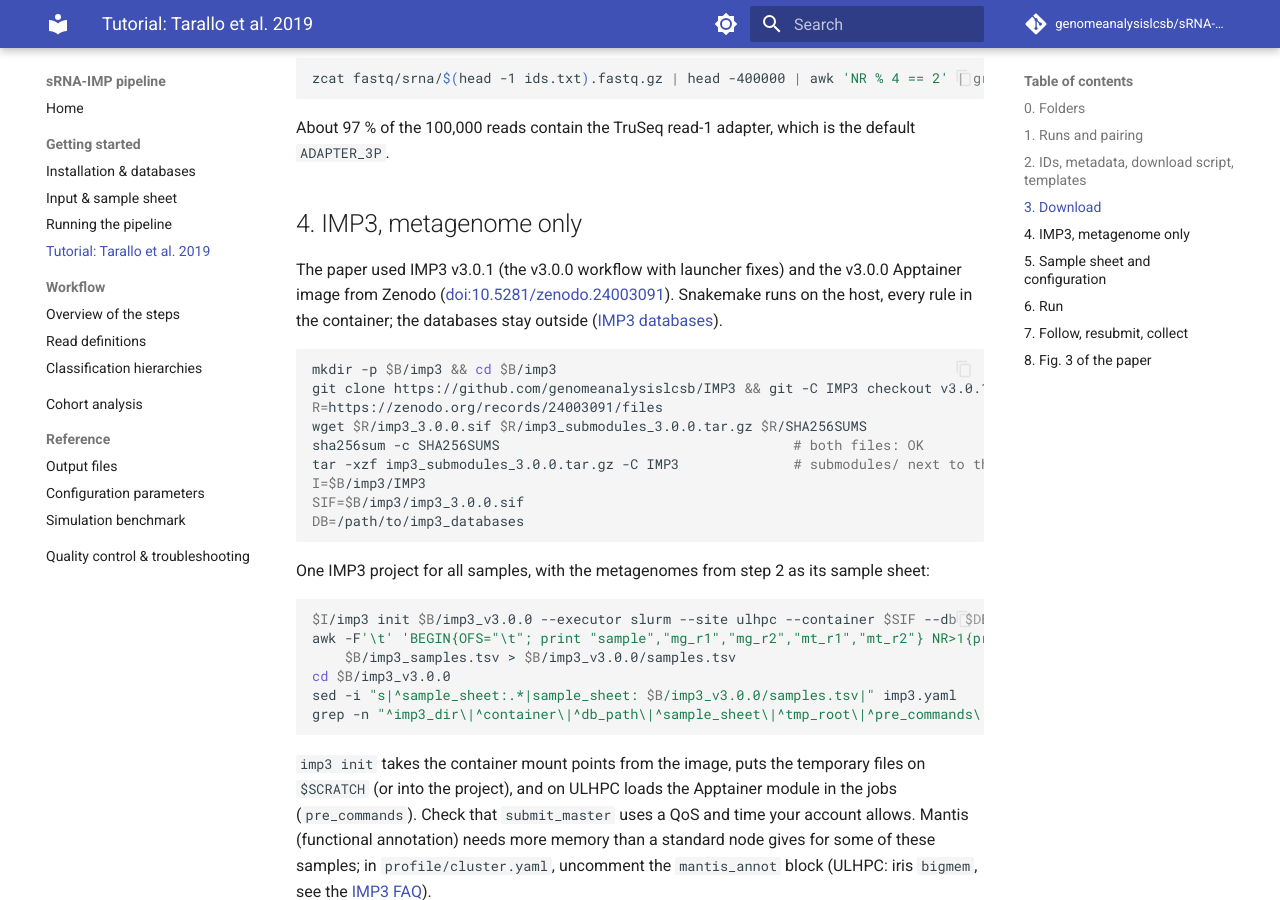
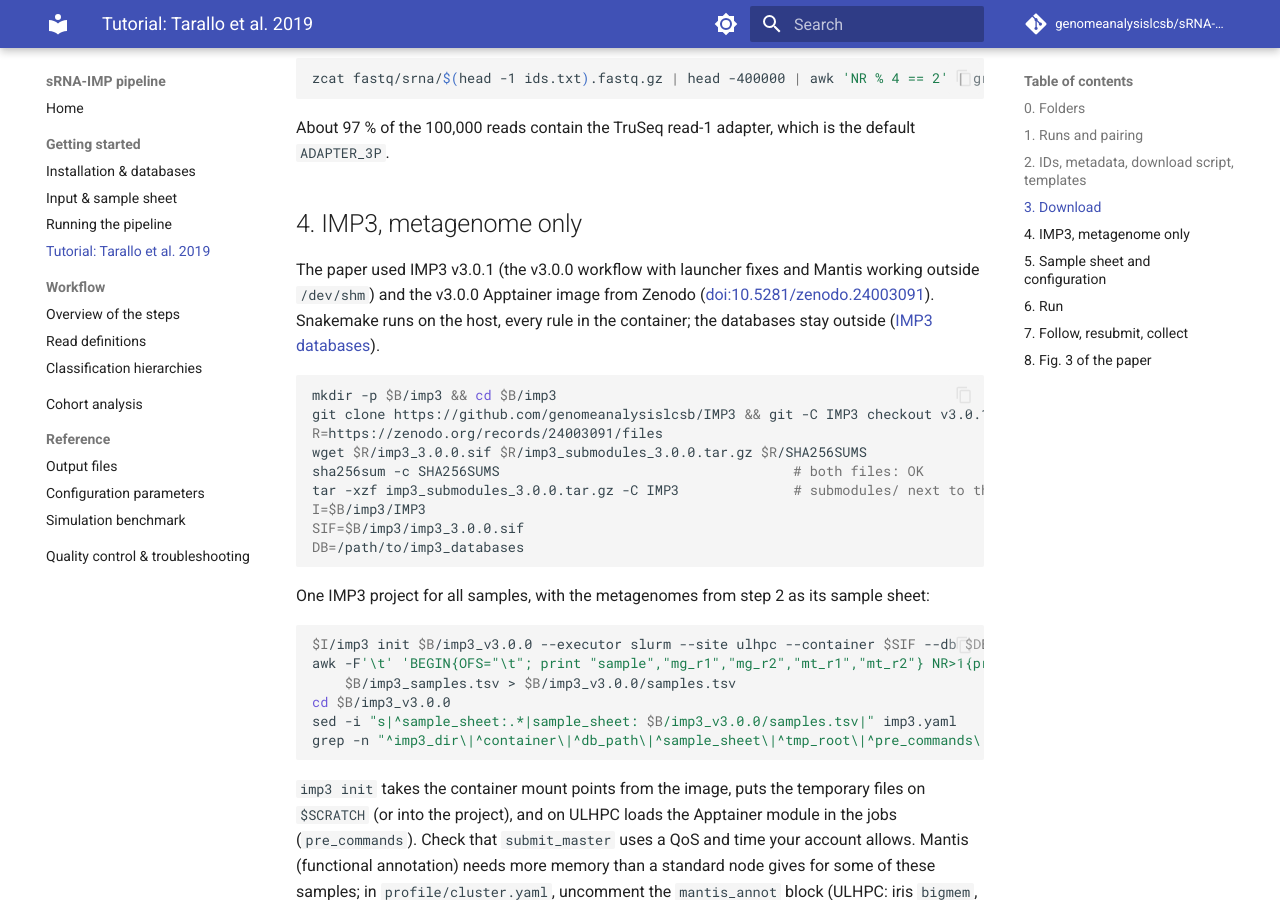
Before and after one commit to genomeanalysislcsb/sRNA-IMP, an MkDocs documentation site: the page built from docs/tutorial_tarallo.md, in a window 1280 px wide and 900 px high, scrolled down 2186 px. Built offline with MkDocs 1.6.1 and Material for MkDocs 9.7.7, drawn with Linux system fonts in a browser that asks for light colours; comment, search, counter and statistics services are not loaded.

Commit message:
Tarallo tutorial: what IMP3 v3.0.1 adds
Co-Authored-By: Claude Opus 5.5 <noreply@anthropic.com>
Claude-Session: https://claude.ai/code/session_01L5bQxNJvvvTRxDQ7VNdjru

```diff
--- a/docs/tutorial_tarallo.md
+++ b/docs/tutorial_tarallo.md
@@ -78,7 +78,7 @@ About 97 % of the 100,000 reads contain the TruSeq read-1 adapter, which is the
 
 ## 4. IMP3, metagenome only
 
-The paper used IMP3 v3.0.1 (the v3.0.0 workflow with launcher fixes) and the v3.0.0 Apptainer image from Zenodo
+The paper used IMP3 v3.0.1 (the v3.0.0 workflow with launcher fixes and Mantis working outside `/dev/shm`) and the v3.0.0 Apptainer image from Zenodo
 ([doi:10.5281/zenodo.24003091](https://doi.org/10.5281/zenodo.24003091)). Snakemake runs on the host, every rule in
 the container; the databases stay outside ([IMP3 databases](https://genomeanalysislcsb.github.io/IMP3/databases/)).
 
```
